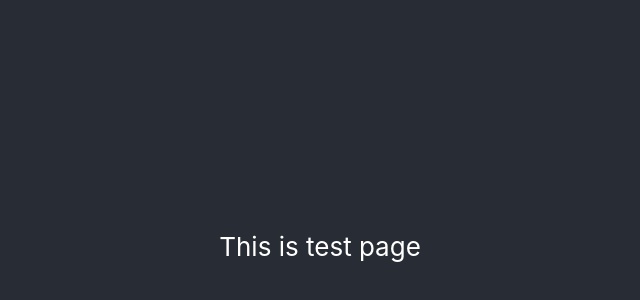
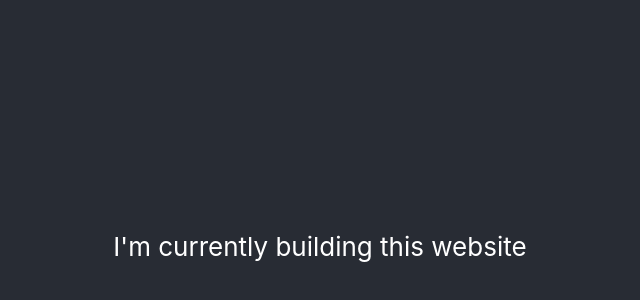
Before and after one commit to vipulgowda/vipulgowda.github.io, a React (Create React App) app: page / in a window 1280 px wide. Shown: the part 154-454 px from the top of the page, without its empty margins (320-960 px from the left). Built offline with nearby package versions, Linux system fonts and the light colour scheme.

Commit message:
Changes done for the text content

```diff
--- a/package.json
+++ b/package.json
@@ -1,6 +1,6 @@
 {
   "name": "portfolio",
-  "version": "0.1.0",
+  "version": "0.1.2",
   "private": true,
   "homepage": "https://vipulgowda.github.io",
   "dependencies": {
--- a/src/App.js
+++ b/src/App.js
@@ -4,7 +4,7 @@ function App() {
   return (
     <div className="App">
       <header className="App-header">
-        <p>This is test page</p>
+        <p>I'm currently building this website</p>
       </header>
     </div>
   );
```
